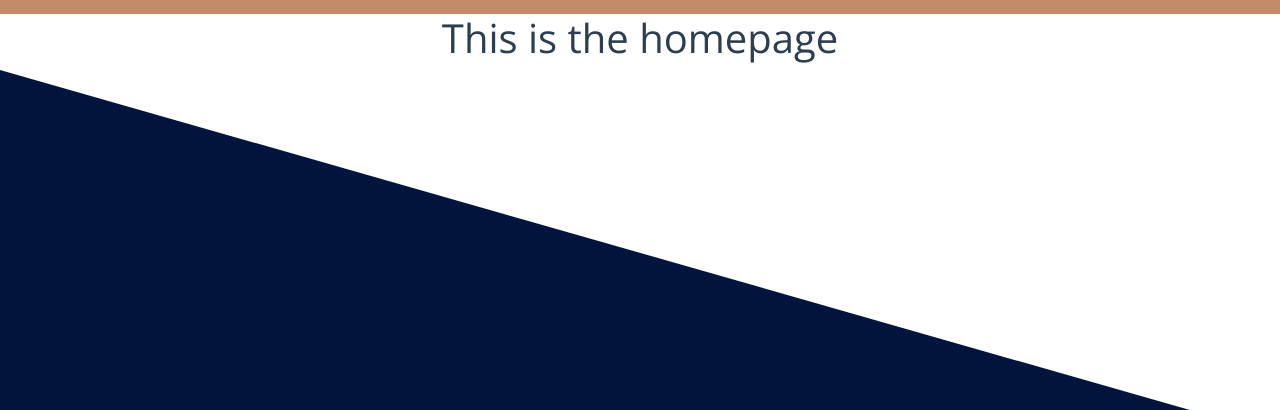
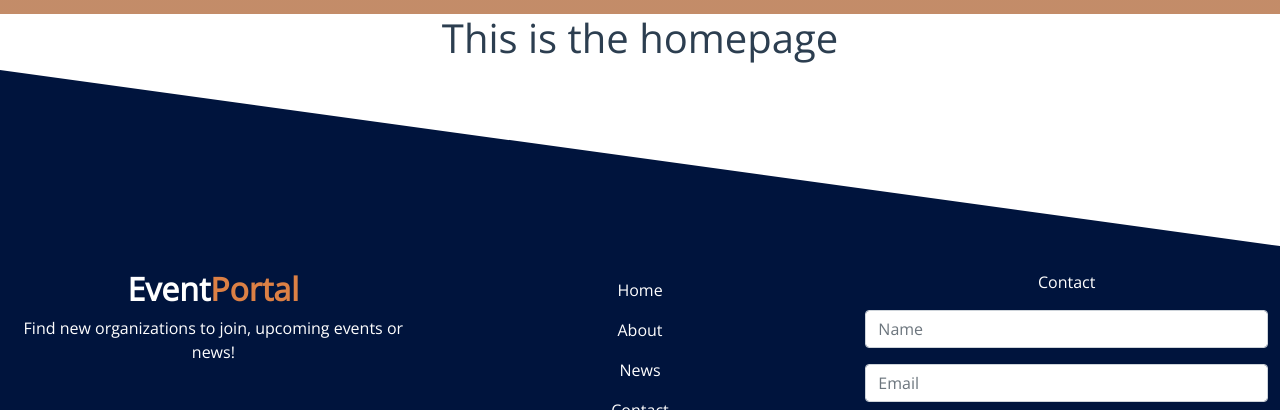
Before and after one commit to ZetcH93/EventPortal, a Vue app in the folder client/: page / in a window 1280 px wide. Shown: the part 542-952 px from the top of the page. Built offline with nearby package versions, Linux system fonts and the light colour scheme; grey boxes are pictures that could not be loaded.

Commit message:
If applied, this will fix the slop of the footer.
The slope has been moved out from the footer div and placed in its own. The slope is now "just" a rectangle thats above the footer text.

```diff
--- a/client/src/components/Main/Footer.vue
+++ b/client/src/components/Main/Footer.vue
@@ -1,15 +1,13 @@
 <template>
   <!-- Footer -->
+  <div class="sloped"></div>
   <div class="container-fluid">
     <div class="row">
       <div class="col-sm">
         <!-- column for the information and event-portal logo -->
         <h5 class="title"><b>Event<span
             style="color: #DC8045">Portal</span></b></h5>
-        <p>At vero eos et accusamus et iusto odio dignissimos ducimus qui blanditiis praesentium voluptatum deleniti
-          atque corrupti quos dolores et quas molestias excepturi sint occaecati cupiditate non provident, similique
-          sunt in culpa qui officia deserunt mollitia animi, id est laborum et dolorum fuga. Et harum quidem rerum
-          facilis est et expedita distinctio. </p>
+        <p v-if="$route.meta['description']">{{ $route.meta['description'] }}</p>
       </div>
       <!-- column for the links -->
       <div class="col-sm">
@@ -59,18 +57,23 @@ export default {
 
 .title {
   font-weight: bold;
-  font-size: xxx-large;
+  font-size: 2rem;
 }
 
 .col-sm {
   color: white;
 }
 
+.sloped {
+  height: 200px;
+  z-index: -1;
+  clip-path: polygon(0 0, 100% 88%, 100% 100%, 0% 100%); /* This is where you change how the blue footer should cut*/
+  background-color: #00143D;
+}
+
 .container-fluid {
-  padding: 350px 120px 100px;
   background-color: #00143D;
   position: center;
-  clip-path: polygon(0 0, 100% 48%, 100% 100%, 0% 100%); /* This is where you change how the blue footer should cut*/
 }
 
 .btn {
```
